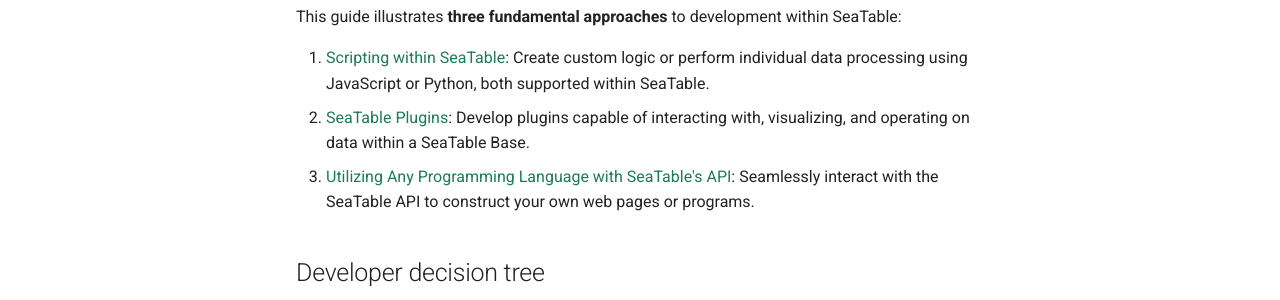
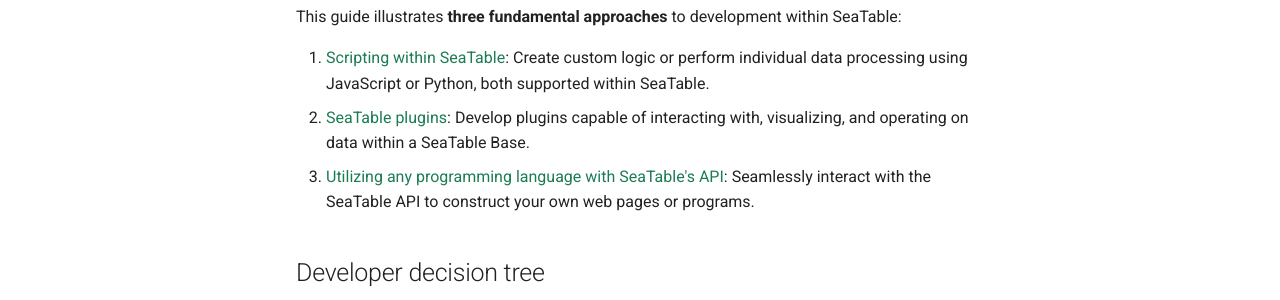
Before and after one commit to seatable/seatable-developer-docs, an MkDocs documentation site: the page built from docs/index.md, in a window 1280 px wide and 900 px high. Shown: the part 291-591 px from the top of the window. Built offline with MkDocs 1.6.1 and Material for MkDocs 9.7.7, drawn with Linux system fonts in a browser that asks for light colours; comment, search, counter and statistics services are not loaded.

```diff
--- a/docs/index.md
+++ b/docs/index.md
@@ -5,8 +5,8 @@ Welcome to the SeaTable Developer Manual, your comprehensive resource for levera
 This guide illustrates **three fundamental approaches** to development within SeaTable:
 
 1. [Scripting within SeaTable](/scripts/): Create custom logic or perform individual data processing using JavaScript or Python, both supported within SeaTable.
-1. [SeaTable Plugins](/plugins/): Develop plugins capable of interacting with, visualizing, and operating on data within a SeaTable Base.
-1. [Utilizing Any Programming Language with SeaTable's API](/clients/): Seamlessly interact with the SeaTable API to construct your own web pages or programs.
+1. [SeaTable plugins](/plugins/): Develop plugins capable of interacting with, visualizing, and operating on data within a SeaTable Base.
+1. [Utilizing any programming language with SeaTable's API](/clients/): Seamlessly interact with the SeaTable API to construct your own web pages or programs.
 
 ## Developer decision tree
 
@@ -14,7 +14,7 @@ This guide illustrates **three fundamental approaches** to development within Se
 
 For guidance on choosing the right section within this manual, refer to the decision tree diagram above.
 
-If you aim to integrate a software product with SeaTable, note that SeaTable supports multiple workflow automation tools such as [n8n](https://n8n.io/integrations/seatable/), [Zapier](https://zapier.com/apps/seatable/integrations), and [Make](https://www.make.com/en/integrations/seatable). Please refer to the [SeaTable User Manual](https://seatable.io/docs-category/skripte-api-integrationen/) for detailed information on these integrations, as they are not covered here.
+If you aim to integrate a software product with SeaTable, note that SeaTable supports multiple workflow automation tools such as [n8n](https://n8n.io/integrations/seatable/), [Zapier](https://zapier.com/apps/seatable/integrations), and [Make](https://www.make.com/en/integrations/seatable). Please refer to the [SeaTable User Manual](https://seatable.com/help/integrations/) for detailed information on these integrations, as they are not covered here.
 
 ## Target audience
 
```
Also changed, not shown: docs/introduction/basic_concepts.md (+1 -1 lines), docs/scripts/index.md (+3 -3 lines), docs/scripts/javascript/objects/tables.md (+1 -1 lines).
